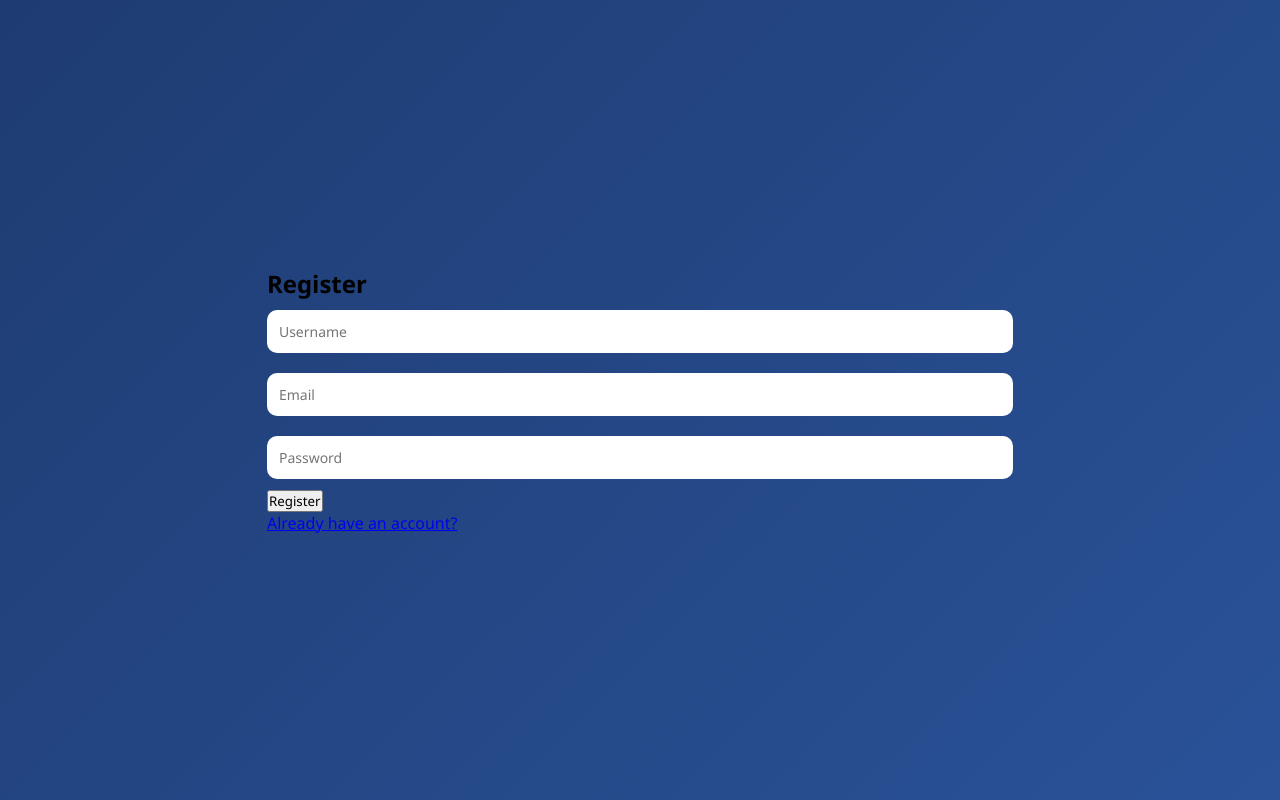
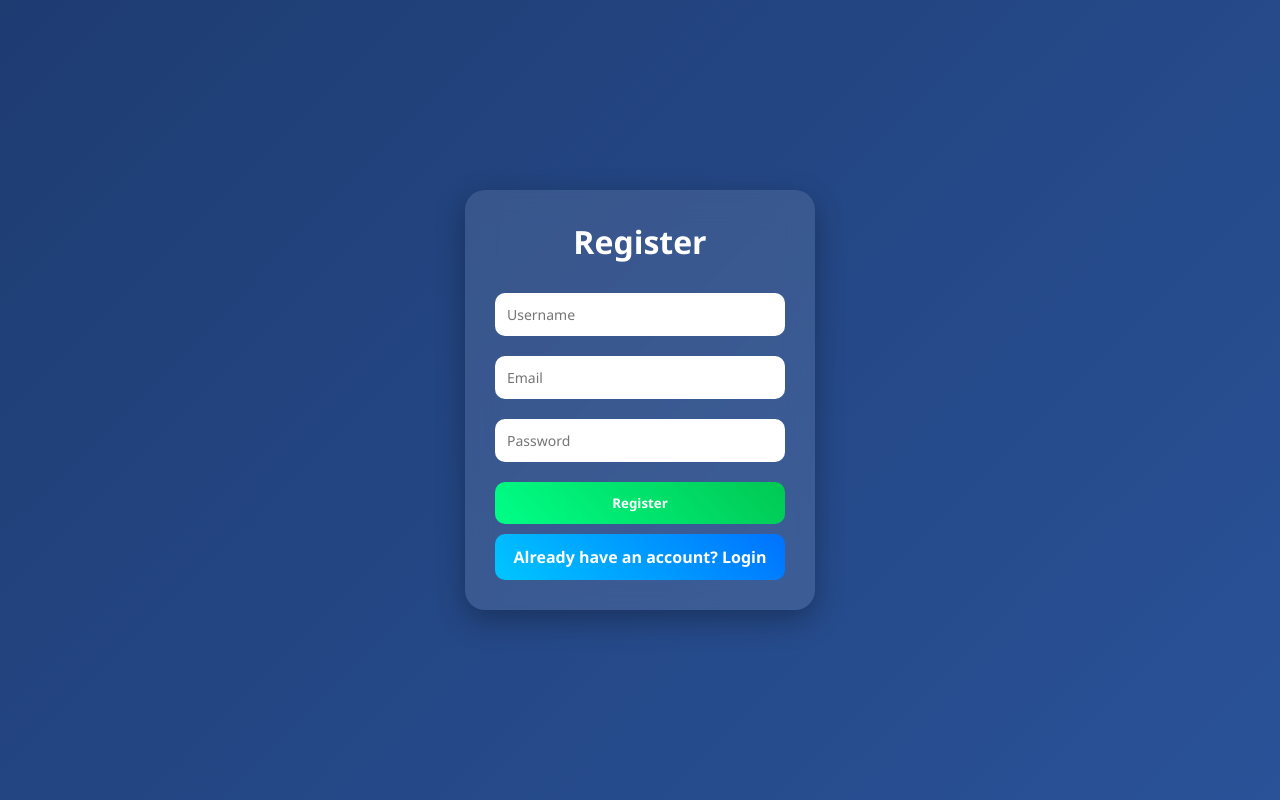
Before and after one commit to prajapatiutsav/online-voting-system, a Django app: page /register/ in a window 1280 px wide. Run offline with Django 4.2, Linux system fonts and the light colour scheme.

Commit message:
Update register.html

```diff
--- a/voting_project/templates/register.html
+++ b/voting_project/templates/register.html
@@ -5,28 +5,29 @@
     <title>Register</title>
     <link rel="stylesheet" href="{% static 'css/style.css' %}">
 </head>
+
 <body>
 
-<div class="container">
-    <h2>Register</h2>
+<div class="main-box">
+    <div class="card">
+        <h1>Register</h1>
 
         <form method="POST">
             {% csrf_token %}
 
             <input type="text" name="username" placeholder="Username" required>
-
             <input type="email" name="email" placeholder="Email" required>
-
             <input type="password" name="password" placeholder="Password" required>
 
-        <button type="submit">Register</button>
+            <button type="submit" class="btn btn-register">Register</button>
         </form>
 
         {% if error %}
             <p style="color:red;">{{ error }}</p>
         {% endif %}
 
-    <a href="{% url 'login' %}">Already have an account?</a>
+        <a href="{% url 'login' %}" class="btn btn-login">Already have an account? Login</a>
+    </div>
 </div>
 
 </body>
```
Lines whose indentation alone changed are shown as unchanged.
